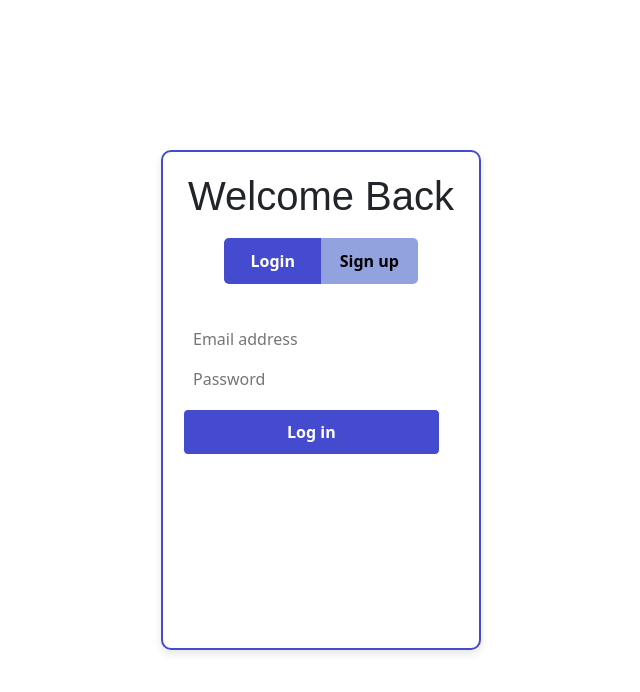
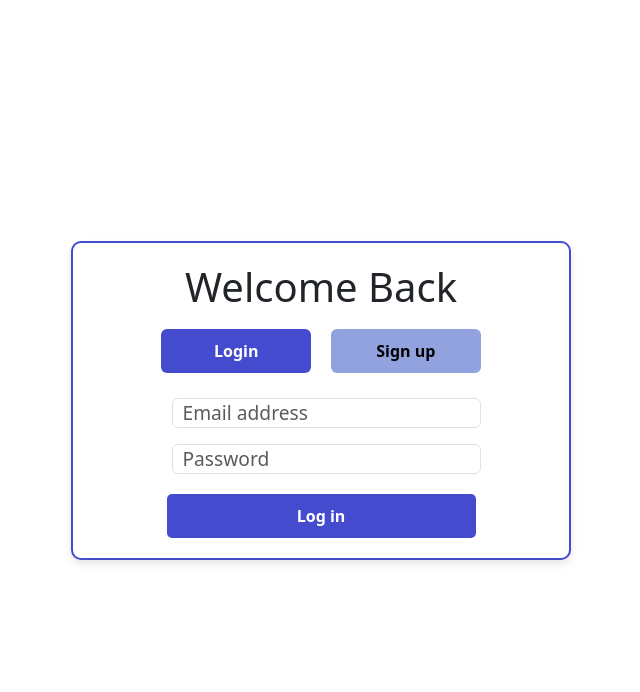
Before and after one commit to Cecil-B-Liv/fsDev, a React (Vite) app in the folder frontend/: page /login in a window 1280 px wide. Shown: the top 692 px of the page, without its empty margins (319-959 px from the left). Built offline with nearby package versions, Linux system fonts and the light colour scheme.

Commit message:
adjust style for login signup page

```diff
--- a/frontend/src/components/loginSignupComponent.jsx
+++ b/frontend/src/components/loginSignupComponent.jsx
@@ -1,6 +1,9 @@
 import { useState } from "react";
 import { useNavigate } from "react-router-dom";
+import { Form, Button } from "react-bootstrap";
 import { login } from "../apis/auth.js";
+import "../styles/loginSignupComponent.css";
+
 export default function LoginSignupComponent() {
   const [focusedButton, setFocusedButton] = useState(0);
 
@@ -12,6 +15,7 @@ export default function LoginSignupComponent() {
     const [formData, setFormData] = useState({ email: "", password: "" });
     const [error, setError] = useState(null);
     const navigate = useNavigate();
+
     const handleSubmit = async (event) => {
       event.preventDefault();
       setError(null);
@@ -25,103 +29,119 @@ export default function LoginSignupComponent() {
         setError(error.message);
       }
     };
+
     return (
       <>
-        <form onSubmit={handleSubmit}>
-          <input
-            className="login-input"
+        <Form onSubmit={handleSubmit}>
+          <Form.Group controlId="email">
+            <Form.Control
+              type="email"
               placeholder="Email address"
               value={formData.email}
               onChange={(e) =>
                 setFormData({ ...formData, email: e.target.value })
               }
-            type="email"
               required
-          ></input>
-          <input
-            className="password-input"
+              className="mb-3 custom-input"
+            />
+          </Form.Group>
+
+          <Form.Group controlId="password">
+            <Form.Control
+              type="password"
               placeholder="Password"
               value={formData.password}
               onChange={(e) =>
                 setFormData({ ...formData, password: e.target.value })
               }
-            type="password"
               required
-          ></input>
+              className="mb-3 custom-input"
+            />
+          </Form.Group>
+
           {error && <div className="error">{error}</div>}
-          <button className="login-btn" type="submit">
+          <Button className="login-btn" type="submit" variant="primary">
             Log in
-          </button>
-          {/* <a href="" className="forget-password">
-            Forgotten password?
-          </a>        */}
-        </form>
+          </Button>
+        </Form>
       </>
     );
   }
 
   function SignupPage() {
     return (
-      <form>
-        <input
-          className="login-input"
+      <Form>
+        <Form.Group controlId="signup-email">
+          <Form.Control
+            type="email"
             placeholder="Email address or phone number"
-        ></input>
-        <input className="password-input" placeholder="Password"></input>
-        <input className="displayname-input" placeholder="Display name"></input>
-        <input
-          className="telephone-input"
+            className="mb-3 custom-input"
+          />
+        </Form.Group>
+
+        <Form.Group controlId="signup-password">
+          <Form.Control
+            type="password"
+            placeholder="Password"
+            className="mb-3 custom-input"
+          />
+        </Form.Group>
+
+        <Form.Group controlId="signup-displayname">
+          <Form.Control
+            type="text"
+            placeholder="Display name"
+            className="mb-3 custom-input"
+          />
+        </Form.Group>
+
+        <Form.Group controlId="signup-telephone">
+          <Form.Control
+            type="tel"
             placeholder="Telephone number"
-        ></input>
-        <button className="login-btn">Create Account</button>
-      </form>
+            className="mb-3 custom-input"
+          />
+        </Form.Group>
+
+        <Button className="login-btn" variant="primary">
+          Create Account
+        </Button>
+      </Form>
     );
   }
-
-  // Style variables
-  const containerStyle = {
-    border: "2px solid #454BCF",
-    borderRadius: "10px",
-    padding: "20px",
-    boxShadow: "0 4px 8px rgba(0, 0, 0, 0.1)",
-  };
 
   return (
     <>
       <div className="center-container">
-        <div className="login-container" style={containerStyle}>
+        <div className="login-container">
           {focusedButton === 0 ? (
-            <h1 style={{ fontFamily: "arial" }}>Welcome Back</h1>
+            <h1>Welcome Back</h1>
           ) : (
-            <h1 style={{ fontFamily: "arial" }}>Create an Account</h1>
+            <h1>Create an Account</h1>
           )}
           <div className="login-signup-options-btn">
-            <button
+            <Button
               className="option"
+              onFocus={() => handleFocus(0)}
               style={{
                 backgroundColor: focusedButton === 0 ? "#454BCF" : "#91A2DE",
                 color: focusedButton === 0 ? "white" : "black",
-                borderTopLeftRadius: "5px",
-                borderBottomLeftRadius: "5px",
               }}
-              onFocus={() => handleFocus(0)}
             >
               Login
-            </button>
-            <button
+            </Button>
+            <Button
               className="option"
+              onFocus={() => handleFocus(1)}
               style={{
                 backgroundColor: focusedButton === 1 ? "#454BCF" : "#91A2DE",
                 color: focusedButton === 1 ? "white" : "black",
-                borderTopRightRadius: "5px",
-                borderBottomRightRadius: "5px",
               }}
-              onFocus={() => handleFocus(1)}
             >
               Sign up
-            </button>
+            </Button>
           </div>
-          {focusedButton === 0 ? LoginPage() : SignupPage()}
+          {focusedButton === 0 ? <LoginPage /> : <SignupPage />}
         </div>
       </div>
     </>
--- /dev/null
+++ b/frontend/src/styles/loginSignupComponent.css
@@ -0,0 +1,62 @@
+
+.center-container {
+    display: flex;
+    justify-content: center;
+    align-items: center;
+    height: 100vh;
+  }
+
+  .login-container {
+    border: 2px solid #454bcf;
+    border-radius: 10px;
+    padding: 20px;
+    box-shadow: 0 4px 8px rgba(0, 0, 0, 0.1);
+    min-height: 300px;
+    height: auto;
+    width: 100%;
+    max-width: 500px;
+    background-color: white;
+  }
+
+  .login-signup-options-btn {
+    display: flex;
+    justify-content: space-between;
+    margin-bottom: 20px;
+  }
+
+  .option {
+    width: 100%;
+    padding: 10px;
+    border: none;
+    cursor: pointer;
+    font-size: 16px;
+    transition: background-color 0.3s ease;
+  }
+
+  .option:first-child {
+    margin-right: 20px;
+  }
+
+  .custom-input {
+    font-size: 1.2rem;
+    padding: 10px;
+  }
+
+  .login-btn {
+    display: block;
+    margin: 0 auto;
+    padding: 10px 20px;
+    background-color: #454BCF;
+    color: white;
+    border: none;
+    border-radius: 5px;
+    cursor: pointer;
+    text-align: center;
+    margin-top: 20px;
+    width: 100%;
+    transition: background-color 0.3s ease;
+  }
+
+  .login-btn:hover {
+    background-color: #3740b0;
+  }
```
Lines whose indentation alone changed are shown as unchanged.
